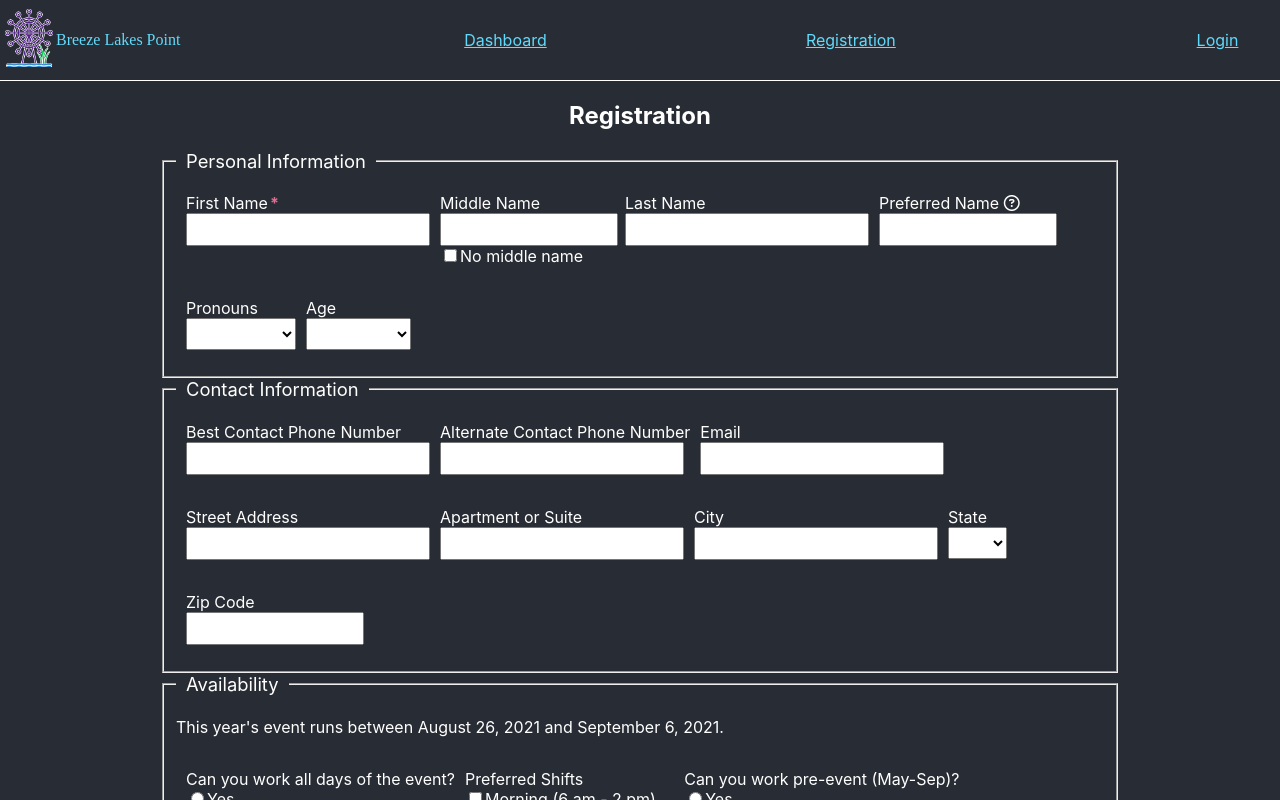
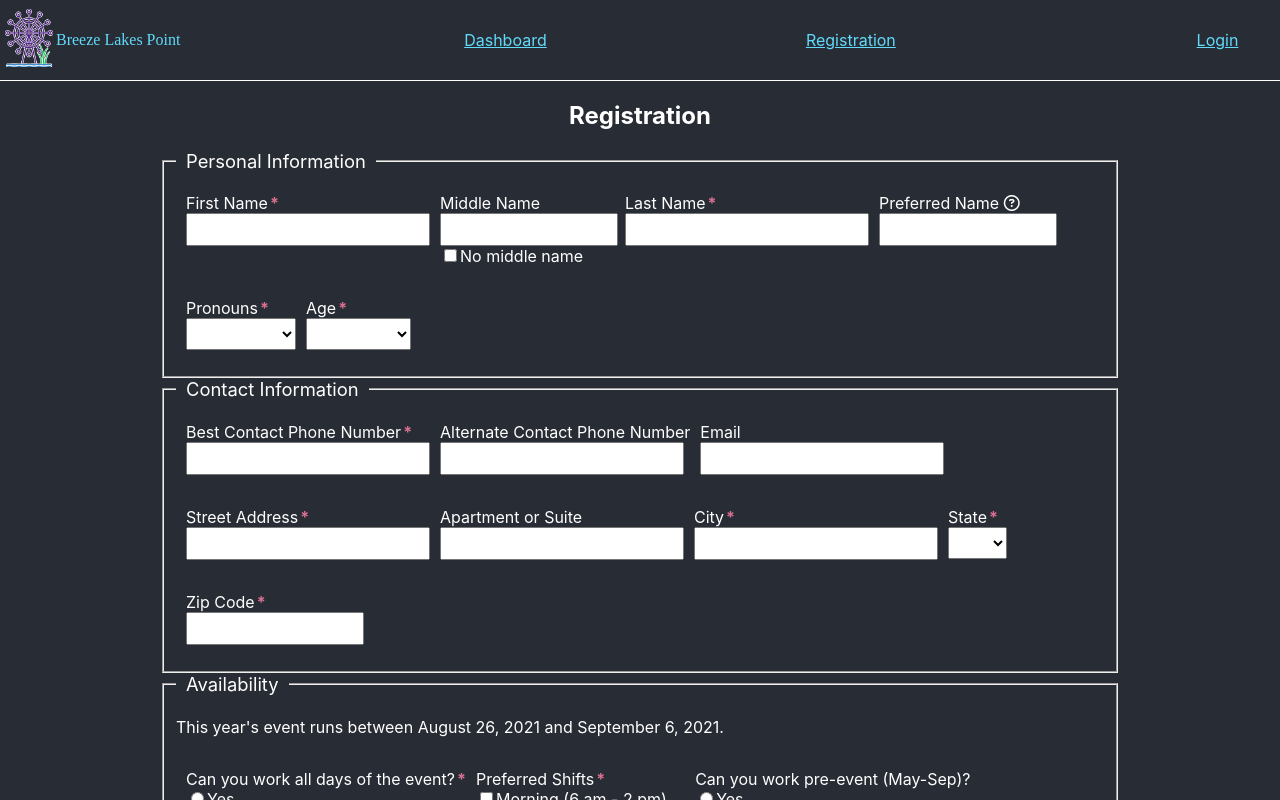
Before and after one commit to kristenkinnearohlmann/breeze-lakes-point-frontend, a React (Create React App) app: page /registration in a window 1280 px wide. Shown: the top 800 px of the page. Built offline with nearby package versions, Linux system fonts and the light colour scheme; a web font is replaced by a local one.

Commit message:
Added required attribute to form fields for confirmation

```diff
--- a/src/components/Registration.js
+++ b/src/components/Registration.js
@@ -79,8 +79,8 @@ class Registration extends Component {
                                     <input type="checkbox" name="no_middle_name" id="no_middle_name" value={this.state.no_middle_name} onChange={this.handleonChange} />No middle name
                                 </p>
                                 <p>
-                                    <label htmlFor="last_name">Last Name</label><br/>
-                                    <input type="text" name="last_name" id="last_name" value={this.state.last_name} onChange={this.handleonChange} />
+                                    <label htmlFor="last_name">Last Name</label><span className="required-field">*</span><br/>
+                                    <input type="text" name="last_name" id="last_name" value={this.state.last_name} onChange={this.handleonChange} required />
                                 </p>
                                 <p className="length-175px">
                                     <label htmlFor="preferred_name">Preferred Name</label>&nbsp;<i className="far fa-question-circle" title="The name you would like to use in conversation."></i><br/>
@@ -88,8 +88,8 @@ class Registration extends Component {
                                 </p>
                                 <p>
                                 {/* see notes for source */}
-                                    <label htmlFor="pronoun_id">Pronouns</label><br/>
-                                    <select name="pronoun_id" id="pronoun_id" value={this.state.pronoun_id} onChange={this.handleonChange}>
+                                    <label htmlFor="pronoun_id">Pronouns<span className="required-field">*</span></label><br/>
+                                    <select name="pronoun_id" id="pronoun_id" value={this.state.pronoun_id} onChange={this.handleonChange} required>
                                         <option value="-1"></option>
                                         <option value="1">she/her</option>
                                         <option value="2">he/him</option>
@@ -99,8 +99,8 @@ class Registration extends Component {
                                 </p>
                                 {/* TODO: Add feature to disable form for under 16 based on IP */}
                                 <p>
-                                    <label htmlFor="age">Age</label><br/>
-                                    <select name="age" id="age" value={this.state.age} onChange={this.handleonChange}>
+                                    <label htmlFor="age">Age</label><span className="required-field">*</span><br/>
+                                    <select name="age" id="age" value={this.state.age} onChange={this.handleonChange} required>
                                         <option value="-1"></option>
                                         <option value="0">Under 16</option>
                                         <option value="1">16+</option>
@@ -117,8 +117,8 @@ class Registration extends Component {
                             <div className="flex-row">
                                 {/* TODO: Format with dots */}
                                 <p>
-                                    <label htmlFor="phone_1">Best Contact Phone Number</label><br/>
-                                    <input type="tel" name="phone_1" id="phone_1" value={this.state.phone_1} onChange={this.handleonChange} />
+                                    <label htmlFor="phone_1">Best Contact Phone Number</label><span className="required-field">*</span><br/>
+                                    <input type="tel" name="phone_1" id="phone_1" value={this.state.phone_1} onChange={this.handleonChange} required />
                                 </p>
                                 {/* TODO: Format with dots */}
                                 <p>
@@ -133,20 +133,20 @@ class Registration extends Component {
                             </div>
                             <div className="flex-row">
                                 <p>
-                                    <label htmlFor="street_address">Street Address</label><br/>
-                                    <input type="text" name="street_address" id="street_address" value={this.state.street_address} onChange={this.handleonChange} />
+                                    <label htmlFor="street_address">Street Address</label><span className="required-field">*</span><br/>
+                                    <input type="text" name="street_address" id="street_address" value={this.state.street_address} onChange={this.handleonChange} required />
                                 </p>
                                 <p>
                                     <label htmlFor="apt_suite">Apartment or Suite</label><br/>
                                     <input type="text" name="apt_suite" id="apt_suite" value={this.state.apt_suite} onChange={this.handleonChange} />
                                 </p>
                                 <p>
-                                    <label htmlFor="city">City</label><br/>
-                                    <input type="text" name="city" id="city" value={this.state.city} onChange={this.handleonChange} />
+                                    <label htmlFor="city">City</label><span className="required-field">*</span><br/>
+                                    <input type="text" name="city" id="city" value={this.state.city} onChange={this.handleonChange} required />
                                 </p>
                                 <p>
-                                    <label htmlFor="state_abbrev">State</label><br/>
-                                    <select name="state_abbrev" id="state_abbrev" value={this.state.state_abbrev} onChange={this.handleonChange}>
+                                    <label htmlFor="state_abbrev">State<span className="required-field">*</span></label><br/>
+                                    <select name="state_abbrev" id="state_abbrev" value={this.state.state_abbrev} onChange={this.handleonChange} required>
                                         <option value="NA"></option>
                                         {this.state_abbrevs.map(abbrev => {
                                             return (
@@ -157,8 +157,8 @@ class Registration extends Component {
                                 </p>
                                 {/* TODO: Check for valid */}
                                 <p className="length-175px">
-                                    <label htmlFor="zip_code">Zip Code</label><br/>
-                                    <input type="text" name="zip_code" id="zip_code" value={this.state.zip_code} onChange={this.handleonChange} />
+                                    <label htmlFor="zip_code">Zip Code<span className="required-field">*</span></label><br/>
+                                    <input type="text" name="zip_code" id="zip_code" value={this.state.zip_code} onChange={this.handleonChange} required />
                                 </p>
                             </div>
                         </fieldset>
@@ -173,9 +173,9 @@ class Registration extends Component {
                                 </div>
                                 <div className="flex-row">
                                     <p>
-                                        Can you work all days of the event?<br/>
+                                        Can you work all days of the event?<span className="required-field">*</span><br/>
                                         <label>
-                                            <input type="radio" name="work_all" value="1" checked={this.state.work_all === "1"} onChange={this.handleonChange} />
+                                            <input type="radio" name="work_all" value="1" checked={this.state.work_all === "1"} onChange={this.handleonChange} required />
                                             Yes
                                         </label><br/>
                                         <label>
@@ -184,9 +184,9 @@ class Registration extends Component {
                                         </label>
                                     </p>
                                     <p>
-                                        Preferred Shifts<br/>
+                                        Preferred Shifts<span className="required-field">*</span><br/>
                                         <label>
-                                            <input type="checkbox" name="morning" checked={this.state.hours.morning} onChange={this.handleHours} />
+                                            <input type="checkbox" name="morning" checked={this.state.hours.morning} onChange={this.handleHours} required />
                                             Morning (6 am - 2 pm)
                                         </label><br/>
                                         <label>
@@ -240,8 +240,8 @@ class Registration extends Component {
                                 I certify that all statements made on this registration are true and complete to the best of my knowledge. I understand that any misrepresentation of any kind may result in denial of employment or subsequent dismissal if I am hired.
                             </p>
                             <label>
-                                <input type="checkbox" name="reg_ack" checked={this.state.reg_ack} onChange={this.handleonChange} />
-                                I acknowledge that I have read the above information and that the answers I provided are true and accurate. This will serve as your signature.
+                                <input type="checkbox" name="reg_ack" checked={this.state.reg_ack} onChange={this.handleonChange} required />
+                                I acknowledge that I have read the above information and that the answers I provided are true and accurate. This will serve as your signature.<span className="required-field">*</span>
                             </label>
                         </fieldset>
                     </div>
```
